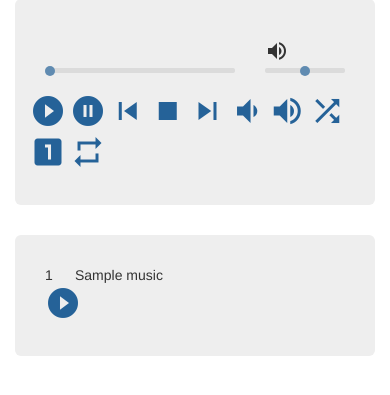
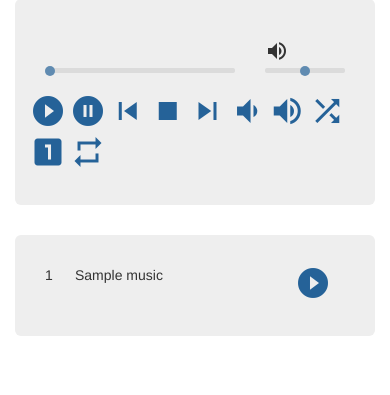
Before and after one commit to ychenbioinfo/mpdplayer, a Flask app: template mpdplayer/templates/home.html in a window 390 px wide. Shown: the part 73-468 px from the top of the page. Run offline with Flask 2, Linux system fonts and the light colour scheme; the template is opened without the code that fills it: most values are stand-ins (such as "Sample title", 1, 10 or a date in 2020); data that the repository does not hold is empty; some libraries are stand-ins or nearby versions.

Commit message:
fix layout for vertical phone

```diff
--- a/mpdplayer/templates/home.html
+++ b/mpdplayer/templates/home.html
@@ -6,7 +6,7 @@
             {% for music in play_list %}
                 <div class="play-group">
                     <div class="col-xs-1"><span>{{ music.index }}</span></div>
-                    <div class="col-xs-9">{{ music.name }}</div>
+                    <div class="col-xs-8">{{ music.name }}</div>
                     <div class="col-xs-2"><a href="#" class="music_play"><i class="material-icons md-36">play_circle_filled</i></a></div>
                 </div>
             {% endfor %}
```
